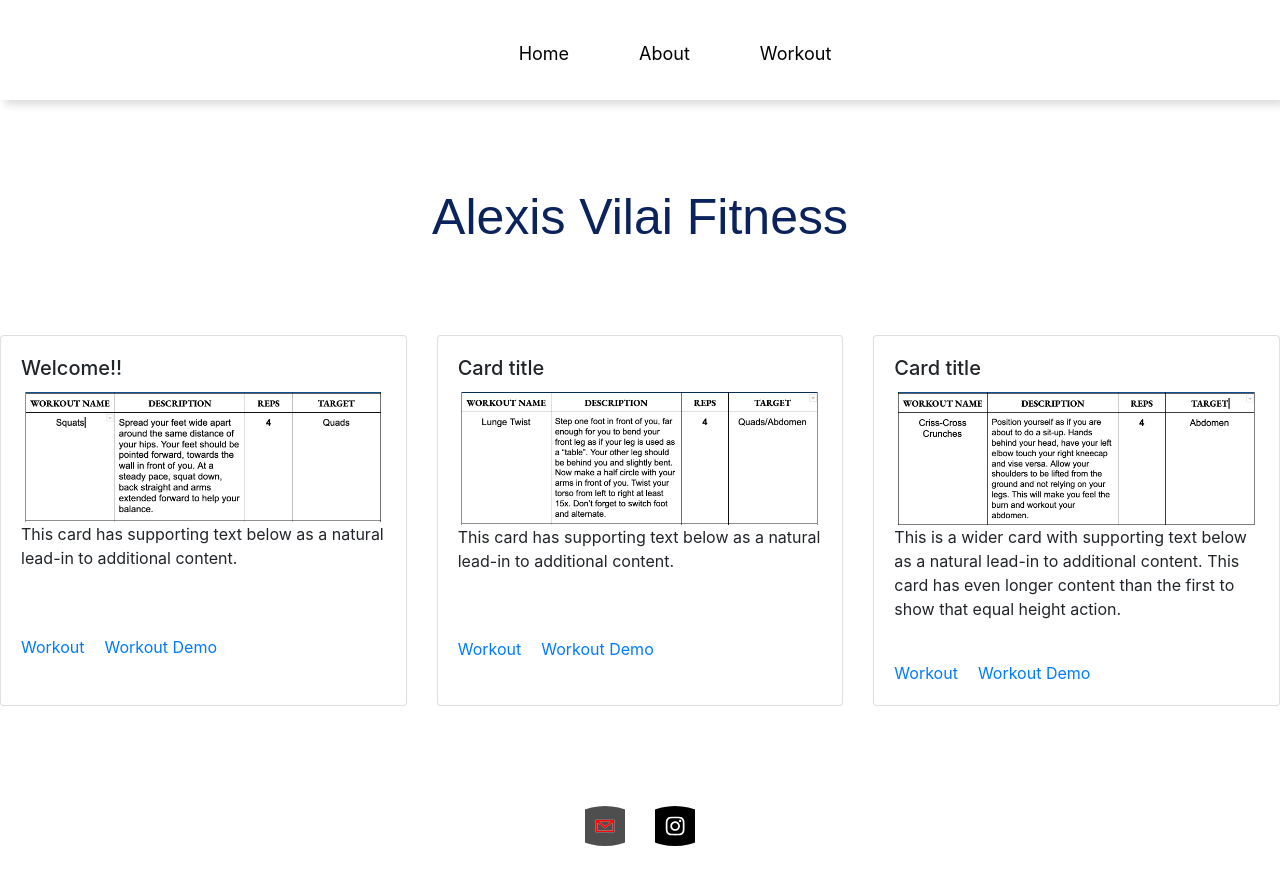
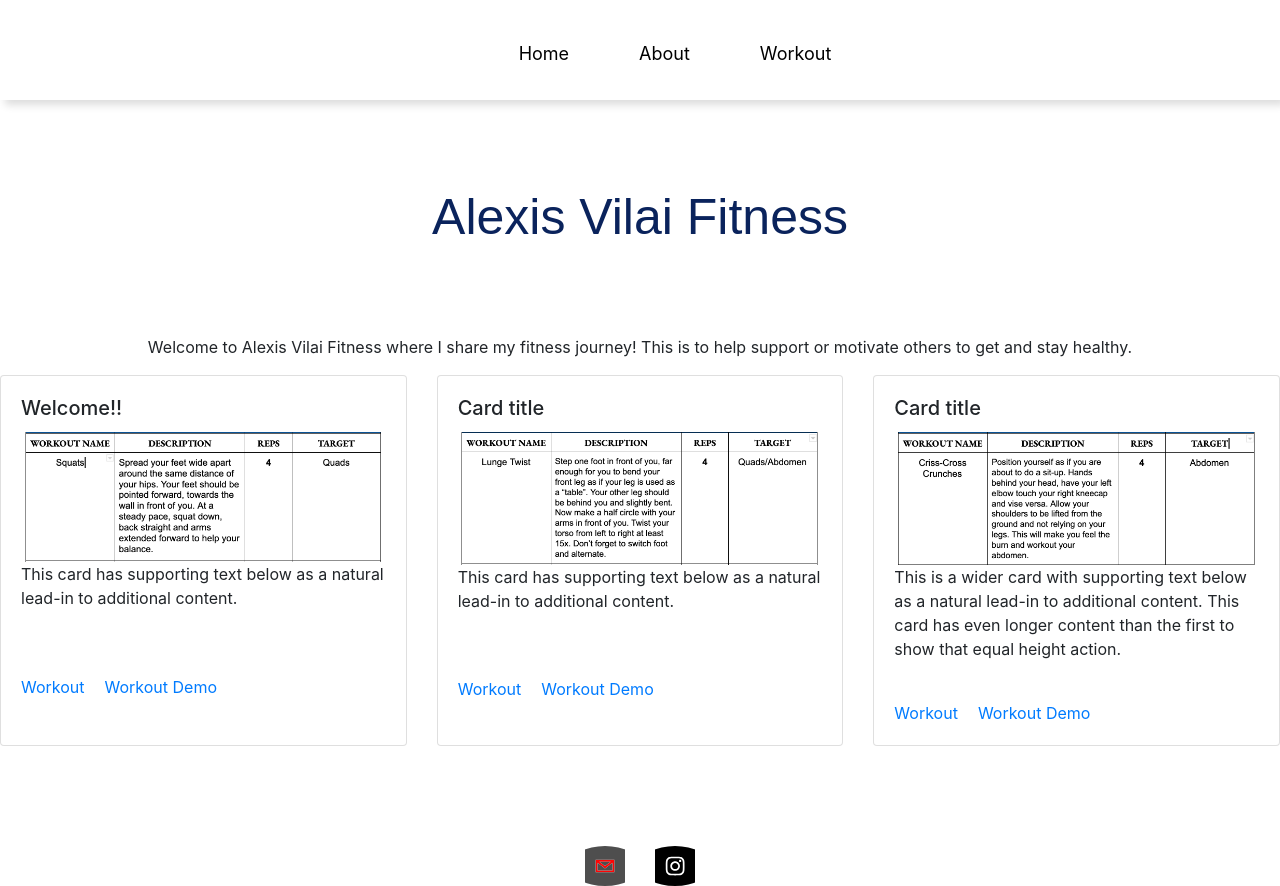
Before and after one commit to AlexisNathavong/Alexis-Vilai-Fitness, a React (Create React App) app in the folder alexis-v-fitness/: page / in a window 1280 px wide. Before the commit the page ends 846 px from the top, so only its background shows below. Built offline with nearby package versions, Linux system fonts and the light colour scheme.

Commit message:
added a small intro.

```diff
--- a/alexis-v-fitness/src/components/StyledWidgets.js
+++ b/alexis-v-fitness/src/components/StyledWidgets.js
@@ -43,6 +43,15 @@ export const WelcomeHeader = styled.div`
     margin-bottom: 80px;
     font-size: 50px;
     text-align: center;
+`;
+
+export const Welcome = styled.div`
+    width: 100%;
+    p {
+       text-align: center;
+    }
+
+
 `;
 
 export const IMG = styled.div`
--- a/alexis-v-fitness/src/components/WelcomePage.js
+++ b/alexis-v-fitness/src/components/WelcomePage.js
@@ -1,5 +1,5 @@
 import React from 'react';
-import { WelcomeHeader, Icons, IMG } from './StyledWidgets';
+import { WelcomeHeader, Icons, IMG, Welcome } from './StyledWidgets';
 import Card from 'react-bootstrap/Card';
 import CardDeck from 'react-bootstrap/CardDeck';
 import { SocialIcon } from 'react-social-icons';
@@ -12,6 +12,12 @@ const WelcomePage = () => {
             <WelcomeHeader>
                 Alexis Vilai Fitness
             </WelcomeHeader>
+
+            <Welcome>
+                <div classname='welcome'>
+                    <p>Welcome to Alexis Vilai Fitness where I share my fitness journey! This is to help support or motivate others to get and stay healthy.</p>
+                </div>
+            </Welcome>
 
             <CardDeck margin-top='60px'>
                 <Card marginTop='60px'>
```
